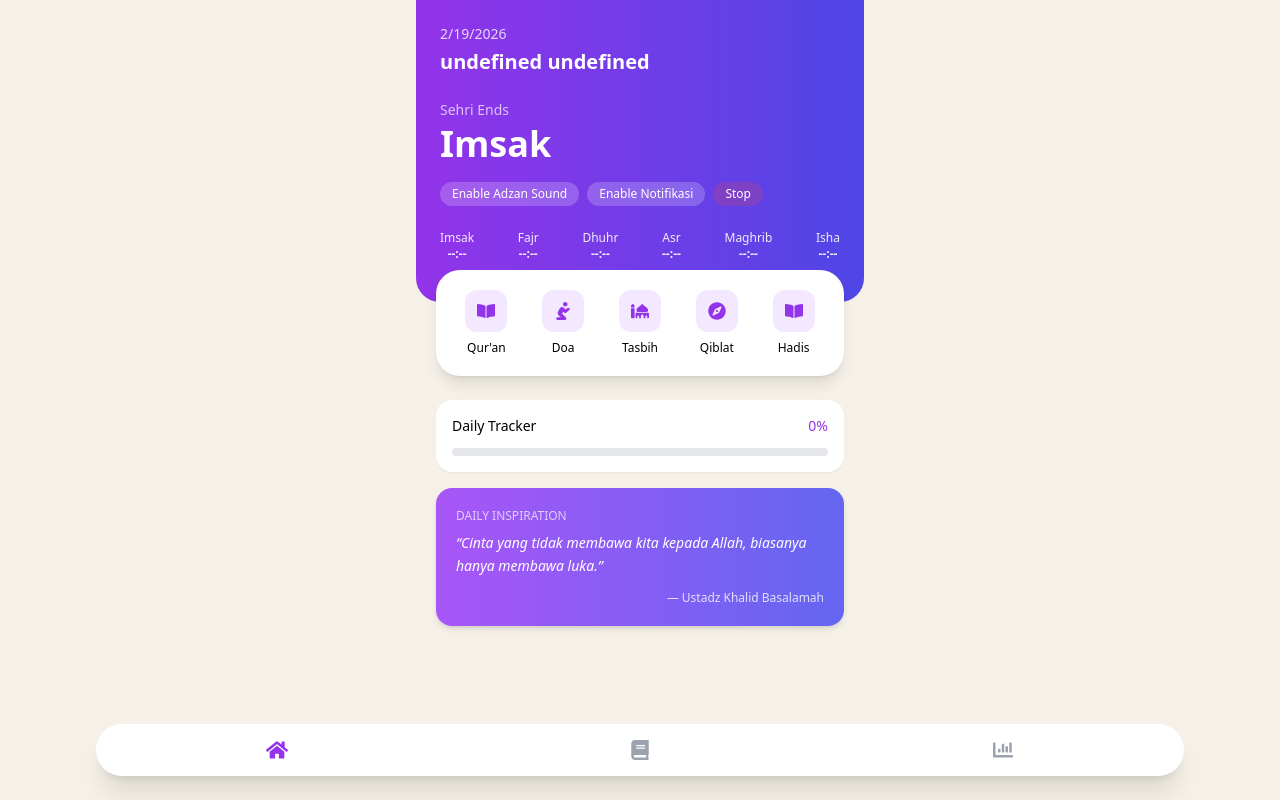
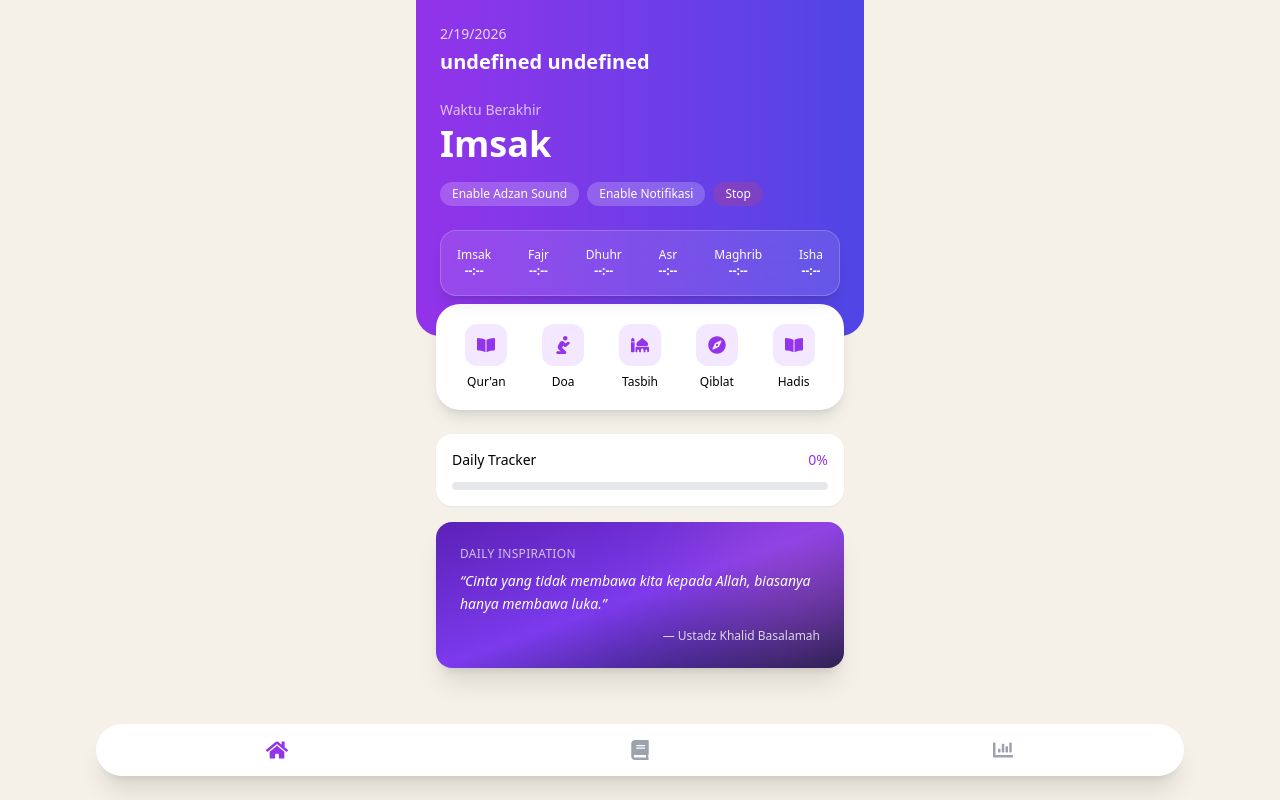
Before and after one commit to Miftahurrhmnn/al-quran-app, a React (Create React App) app: page / in a window 1280 px wide. Built offline with nearby package versions, Linux system fonts and the light colour scheme; no server answers.

Commit message:
UI Glass morph

```diff
--- a/src/components/Hadith.js
+++ b/src/components/Hadith.js
@@ -1,4 +1,4 @@
-import React, { useEffect, useState } from "react";
+import React, { useCallback, useEffect, useState } from "react";
 import axios from "axios";
 
 function Hadith() {
@@ -8,7 +8,7 @@ function Hadith() {
   const [page, setPage] = useState(1);
   const [loading, setLoading] = useState(false);
 
-  const fetchHadith = async () => {
+  const fetchHadith = useCallback(async () => {
 
     try {
       setLoading(true);
@@ -24,11 +24,11 @@ function Hadith() {
     } finally {
       setLoading(false);
     }
-  };
+  }, [kitab, page]);
 
   useEffect(() => {
     fetchHadith();
-  }, [kitab, page]);
+  }, [fetchHadith]);
 
   return (
     <div className="p-5">
--- a/src/components/Home.js
+++ b/src/components/Home.js
@@ -288,7 +288,7 @@ useEffect(() => {
         </h2>
 
         <div className="mt-6">
-          <p className="text-sm opacity-70">Sehri Ends</p>
+          <p className="text-sm opacity-70">Waktu Berakhir</p>
           <h1 className="text-4xl font-bold mt-1">
             Imsak {times?.Imsak}
           </h1>
@@ -321,8 +321,10 @@ useEffect(() => {
         </div>
 
         {/* ================= PRAYER ROW ================= */}
-
-        <div className="flex justify-between text-xs mt-6 opacity-90">
+        <div className="mt-6 backdrop-blur-lg bg-white/10
+                border border-white/20
+                rounded-2xl p-4 shadow-lg">
+          <div className="flex justify-between text-xs">
             {["Imsak","Fajr","Dhuhr","Asr","Maghrib","Isha"].map(prayer => (
               <PrayerItem
                 key={prayer}
@@ -331,6 +333,7 @@ useEffect(() => {
                 active={activePrayer === prayer}
               />
             ))}
+          </div>
         </div>
 
       </div>
@@ -372,10 +375,23 @@ useEffect(() => {
 
       {/* ================= DAILY QUOTE ================= */}
       <div className="px-5 mt-4">
-        <div className="bg-gradient-to-r from-purple-500 to-indigo-500
-                        rounded-2xl p-5 text-white shadow-md">
+        <div
+          className="relative overflow-hidden rounded-2xl p-6 shadow-xl
+                    bg-gradient-to-br
+                    from-[#5b21b6]
+                    via-[#7c3aed]
+                    to-[#1e1b4b]
+                    text-white transition-all duration-500"
+        >
 
-          <p className="text-xs uppercase opacity-70 mb-2">
+          {/* Soft Glow */}
+          <div className="absolute -top-12 -right-12 w-44 h-44
+                          bg-pink-400/30 rounded-full blur-3xl z-0">
+          </div>
+
+          <div className="relative z-10">
+
+            <p className="text-xs uppercase opacity-70 mb-2 tracking-wide">
               Daily Inspiration
             </p>
 
@@ -386,9 +402,10 @@ useEffect(() => {
             <p className="text-xs mt-3 opacity-80 text-right">
               — {dailyQuote?.author}
             </p>
-
           </div>
         </div>
+      </div>
+
 
 
     </div>
```
Lines whose indentation alone changed are shown as unchanged.
